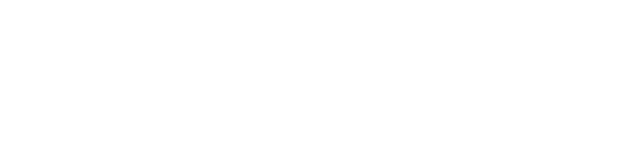
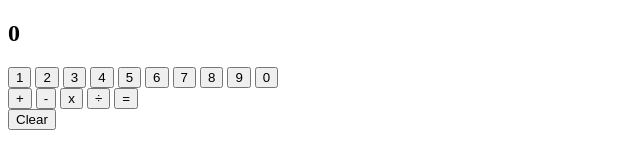
Before and after one commit to Santi-3rd/Calculator-js, a plain HTML site: page index.html in a window 1280 px wide. Shown: the whole page, without its empty margins (0-640 px from the left). Drawn offline with Linux system fonts and the light colour scheme.

Commit message:
setted up base html

```diff
--- a/index.html
+++ b/index.html
@@ -8,6 +8,28 @@
     <script src="main.js" defer></script>
 </head>
 <body>
-
+   <div id="calculator">
+        <h2 id="display"></h2>
+        <div id="digits">
+            <button>1</button>
+            <button>2</button>
+            <button>3</button>
+            <button>4</button>
+            <button>5</button>
+            <button>6</button>
+            <button>7</button>
+            <button>8</button>
+            <button>9</button>
+            <button>0</button>
+        </div>
+        <div id="operators"></div>
+            <button>+</button>
+            <button>-</button>
+            <button>x</button>
+            <button>÷</button>
+            <button>=</button>
+        </div>
+        <button id="clear">Clear</button>
+   </div>
 </body>
 </html>
--- a/main.js
+++ b/main.js
@@ -1,8 +1,14 @@
 
-let num1 = 0;
+let display = document.querySelector('#display');
+    display.textContent = '0'
+
+let num1 = 2;
 let operator = '';
-let num2 = 0;
+let num2 = 2;
 
+function displayHandler() {
+
+}
 
 function add() {
     return num1 + num2
@@ -20,6 +26,12 @@ function divide() {
     return num1 / num2
 }
 
-function operate() {
+console.log(add())
+console.log(subtract())
+console.log(multiply())
+console.log(divide())
+
+
+function operate(num1, operator, num2) {
 
 }
```
